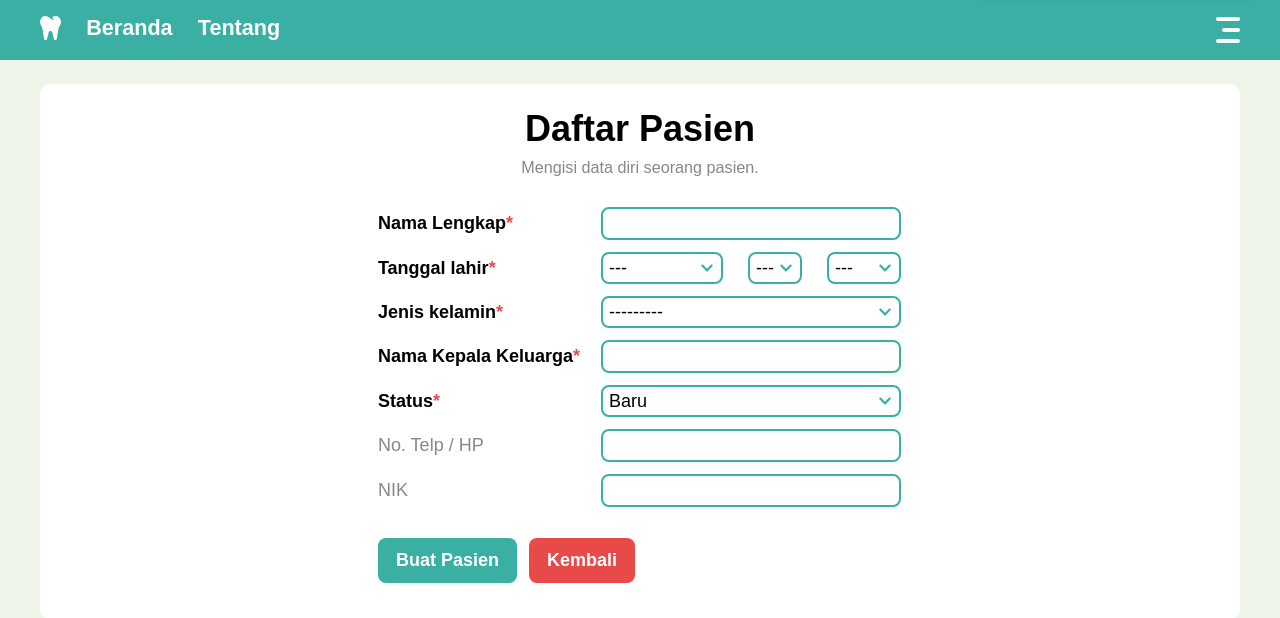
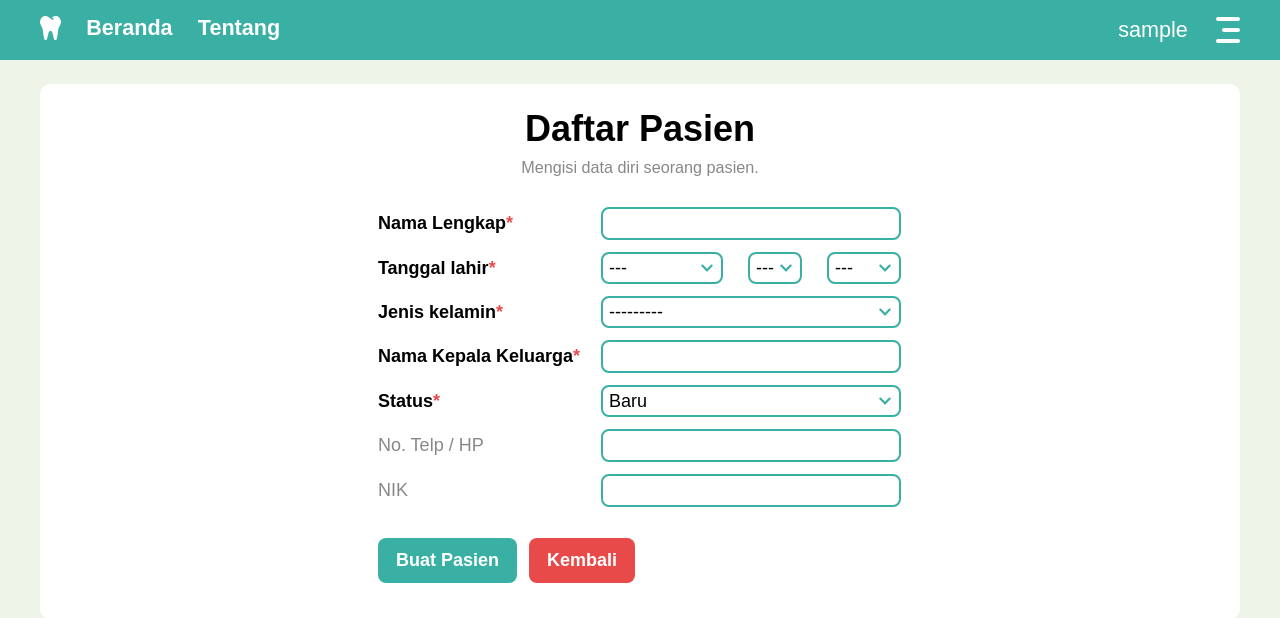
Before and after one commit to lepiku/praktekiin, a Django app: page /daftar-pasien/ in a window 1280 px wide. Shown: the top 618 px of the page. Run offline with Django 3.2, Linux system fonts and the light colour scheme; the visitor is signed in with stand-in values (Sample User, id 1); some web fonts are replaced.

Commit message:
username on header

```diff
--- a/antri/static/antri/css/header.css
+++ b/antri/static/antri/css/header.css
@@ -17,7 +17,7 @@
 .navbar a {
   color: #fff;
 }
-#left {
+#left, #right {
   display: flex;
   font-size: 1.2em;
 }
@@ -30,8 +30,12 @@
 #left .desktop-only {
   display: flex;
 }
-#right .item {
+#right {
+  align-items: center;
+}
+#right .item:not(.menu) {
   margin-left: 0.75em;
+  padding: 9px 0 9px 9px;
 }
 .item img {
   margin-top: 1px;
@@ -40,6 +44,7 @@
   position: relative;
 }
 .menu #bar {
+  margin-left: 0.75em;
   padding: 12px 0px 12px 12px;
   cursor: pointer;
 }
--- a/antri/templates/antri/header.html
+++ b/antri/templates/antri/header.html
@@ -11,6 +11,9 @@
       </div>
     </div>
     <div id="right">
+      {% if request.user.is_authenticated %}
+      <a class="item" href="{% url 'antri:profil' %}">{{ request.user.username }}</a>
+      {% endif %}
       <div class="item menu">
         <div id="bar" onclick="show_menu()">
           <div class="bar1"></div>
@@ -21,20 +24,15 @@
         </div>
         <div class="cover" id="menu-cover" onclick="hide_menu()"></div>
         <div id="menu-content">
-          <div class="menu-section">
-            Akun
-          </div>
+          <div class="menu-section">Akun</div>
           {% if request.user.is_authenticated %}
-          <div id="menu-username">{{ request.user.username }}</div>
           <a href="{% url 'antri:profil' %}">Profil</a>
           <a href="{% url 'antri:keluar' %}">Keluar</a>
           {% else %}
           <a href="{% url 'antri:masuk' %}">Masuk</a>
           {% endif %}
           <div class="mobile-only">
-            <div class="menu-section">
-              Halaman Lain
-            </div>
+            <div class="menu-section">Halaman Lain</div>
             <a href="{% url 'antri:beranda' %}">Beranda</a>
             <a href="{% url 'antri:tentang' %}">Tentang</a>
           </div>
```
